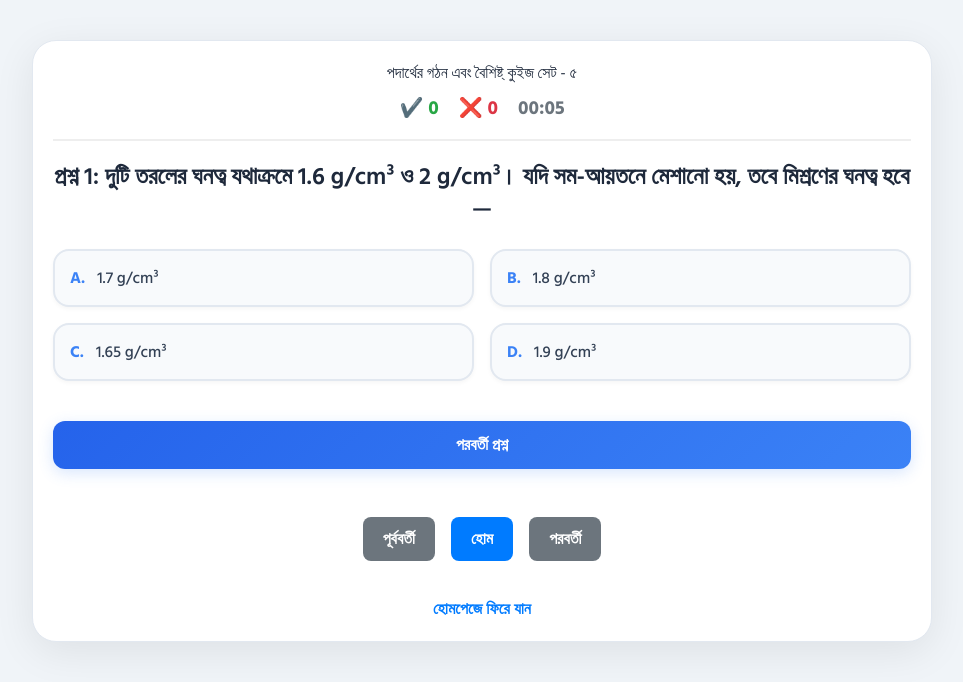
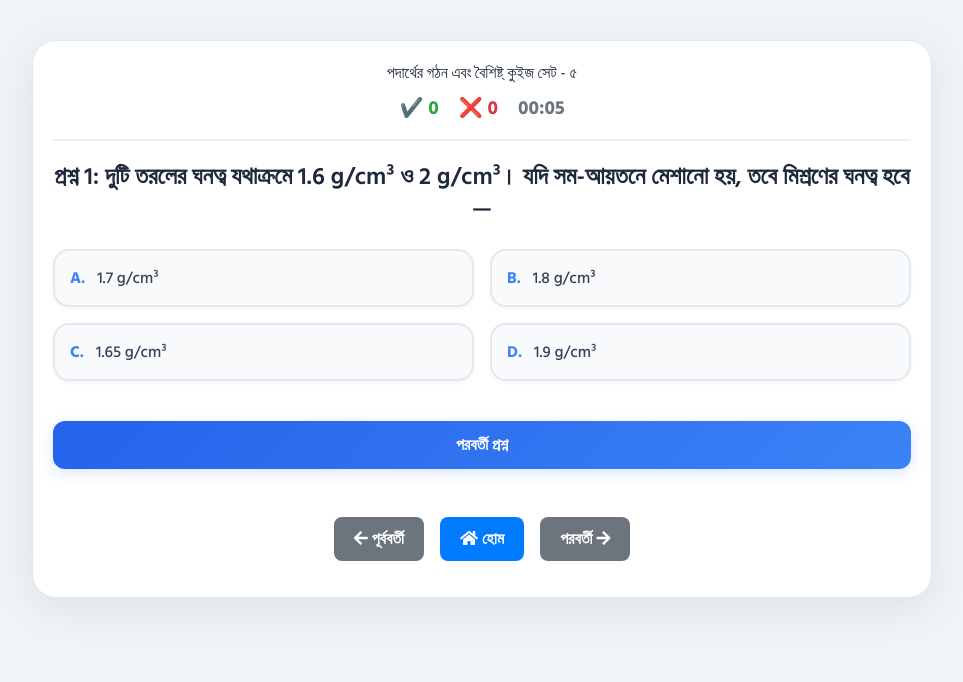
Before and after one commit to Keshab1997/physics-padathor-gathon-o-darmo, a plain HTML site: page quiz/Qset5.html in a window 1280 px wide. Shown: the whole page, without its empty margins (158-1121 px from the left). Drawn offline with nearby package versions, Linux system fonts and the light colour scheme.

Commit message:
Update Qset5.html

```diff
--- a/quiz/Qset5.html
+++ b/quiz/Qset5.html
@@ -10,6 +10,8 @@
 
     <!-- Tailwind CSS এর CDN লিঙ্ক (স্ক্রিপ্টের কিছু ক্লাস এর উপর নির্ভরশীল) -->
     <script src="https://cdn.tailwindcss.com"></script>
+<!-- Font Awesome for icons -->
+    <link rel="stylesheet" href="https://cdnjs.cloudflare.com/ajax/libs/font-awesome/5.15.3/css/all.min.css">
 </head>
 <body class="day-mode">
 
@@ -29,14 +31,14 @@
             <p class="text-center font-semibold">প্রশ্ন লোড হচ্ছে, অনুগ্রহ করে অপেক্ষা করুন...</p>
         </div>
 
-        <!-- নেভিগেশন বাটন -->
+       <!-- নেভিগেশন বাটন -->
         <div class="page-navigation">
-            <a href="Qset4.html" class="btn btn-secondary">পূর্ববর্তী</a>
-            <a href="../index.html" class="btn btn-primary">হোম</a>
-            <a href="Qset6.html" class="btn btn-secondary">পরবর্তী</a>
-        </div>
+    <a href="Qset4.html" class="btn btn-secondary "><i class="fas fa-arrow-left"></i> পূর্ববর্তী</a>
+    <a href="../index.html" class="btn btn-primary"><i class="fas fa-home"></i> হোম</a>
+    <a href="Qset6.html" class="btn btn-secondary">পরবর্তী <i class="fas fa-arrow-right"></i></a>
+    </div>
 
-        <a href="../index.html" class="back-to-home">হোমপেজে ফিরে যান</a>
+
     </main>
 
     <!-- এই কুইজ সেটের জন্য নির্দিষ্ট প্রশ্নাবলী -->
```
